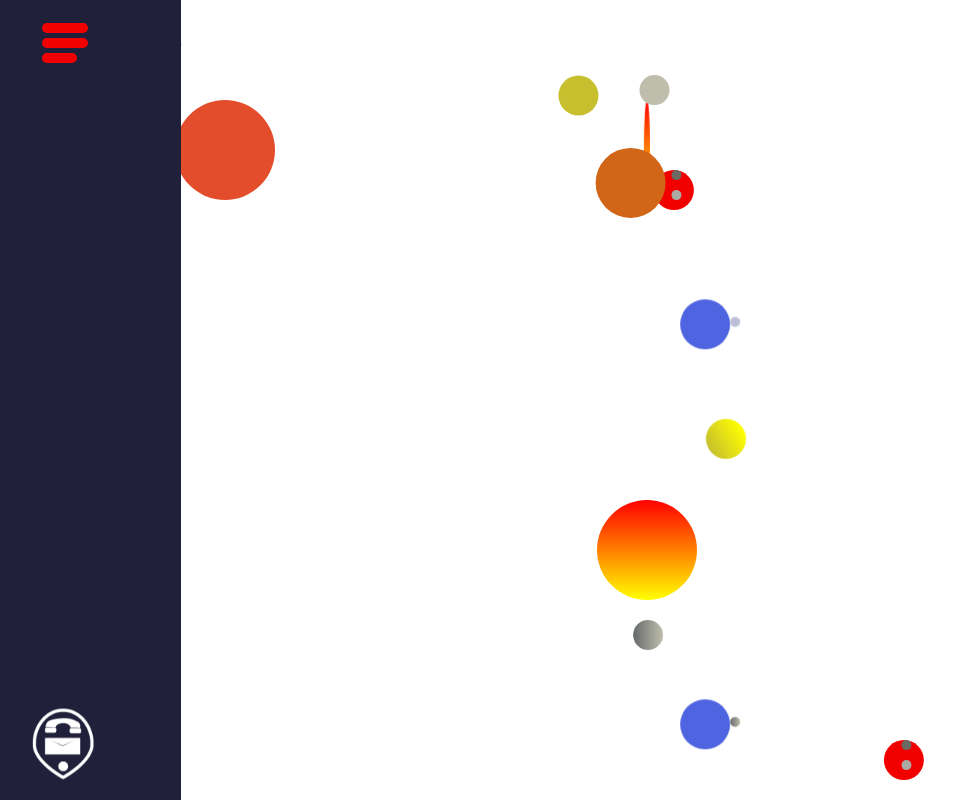
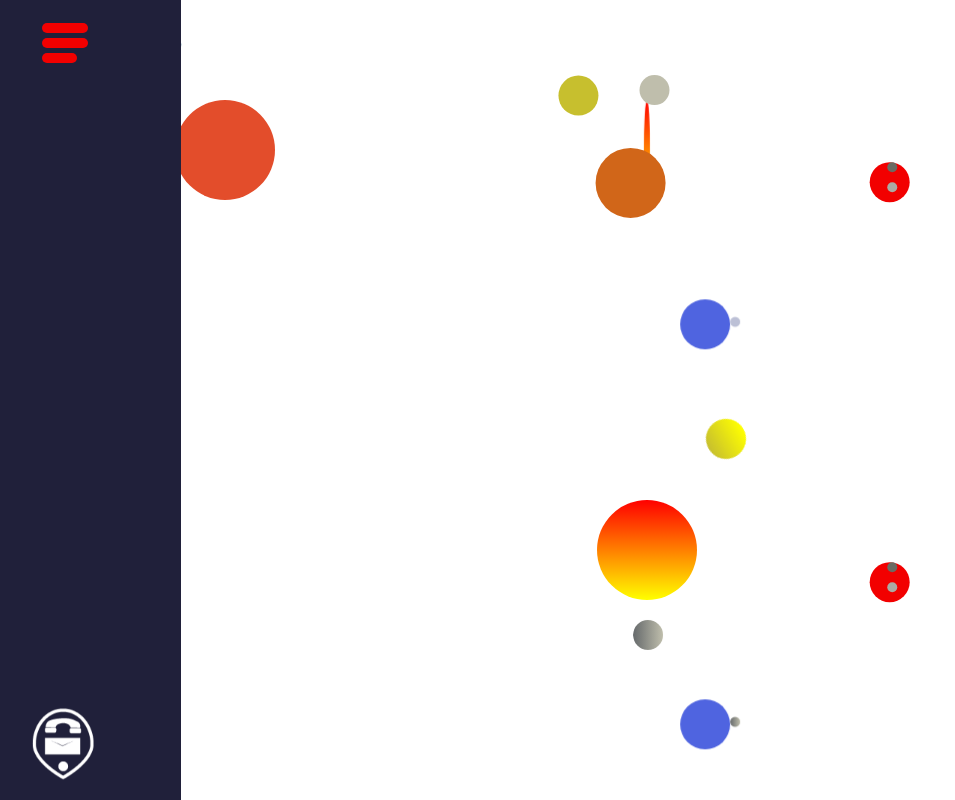
Before and after one commit to MikeTheFyke/MiFy, a Vue app in the folder client/: page / in a window 1280 px wide. Shown: the top 800 px of the page, without its empty margins (51-1006 px from the left). Built offline with nearby package versions, Linux system fonts and the light colour scheme.

Commit message:
Started mars contianer styles

```diff
--- a/client/src/components/Space.vue
+++ b/client/src/components/Space.vue
@@ -75,17 +75,15 @@ export default {
                 //     curviness: 1 },
                 // duration: 2, repeat: -1, ease: "Linear.easeInOut" })
 
-                gsap.to("#mars-container", {
-                    motionPath: {
-                        path:[ { x: 275, y: 50},
-                               { x: 550, y:0 },
-                               { x: 275, y:-25 },
-                               { x: 0, y:0 },
-                             ],
-                curviness: 1
-                },
-                duration: 4,
-                repeat: -1, ease: "Linear.easeInOut" })
+                // gsap.to("#mars-container", {
+                //     motionPath: {
+                //         path:[ { x: 275, y: 50},
+                //                { x: 550, y:0 },
+                //                { x: 275, y:-25 },
+                //                { x: 0, y:0 },
+                //              ],
+                //     curviness: 1 },
+                // duration: 4, repeat: -1, ease: "Linear.easeInOut" })
         }
 
 }
@@ -159,6 +157,12 @@ export default {
     background-image: linear-gradient(#bfbeac, #65696b);
 }
 
+#mars-container{
+    position: absolute;
+    top: 0px;
+    left: 32%;
+}
+
 #mars-element{
     width: 40px;
     height: 40px;
```
